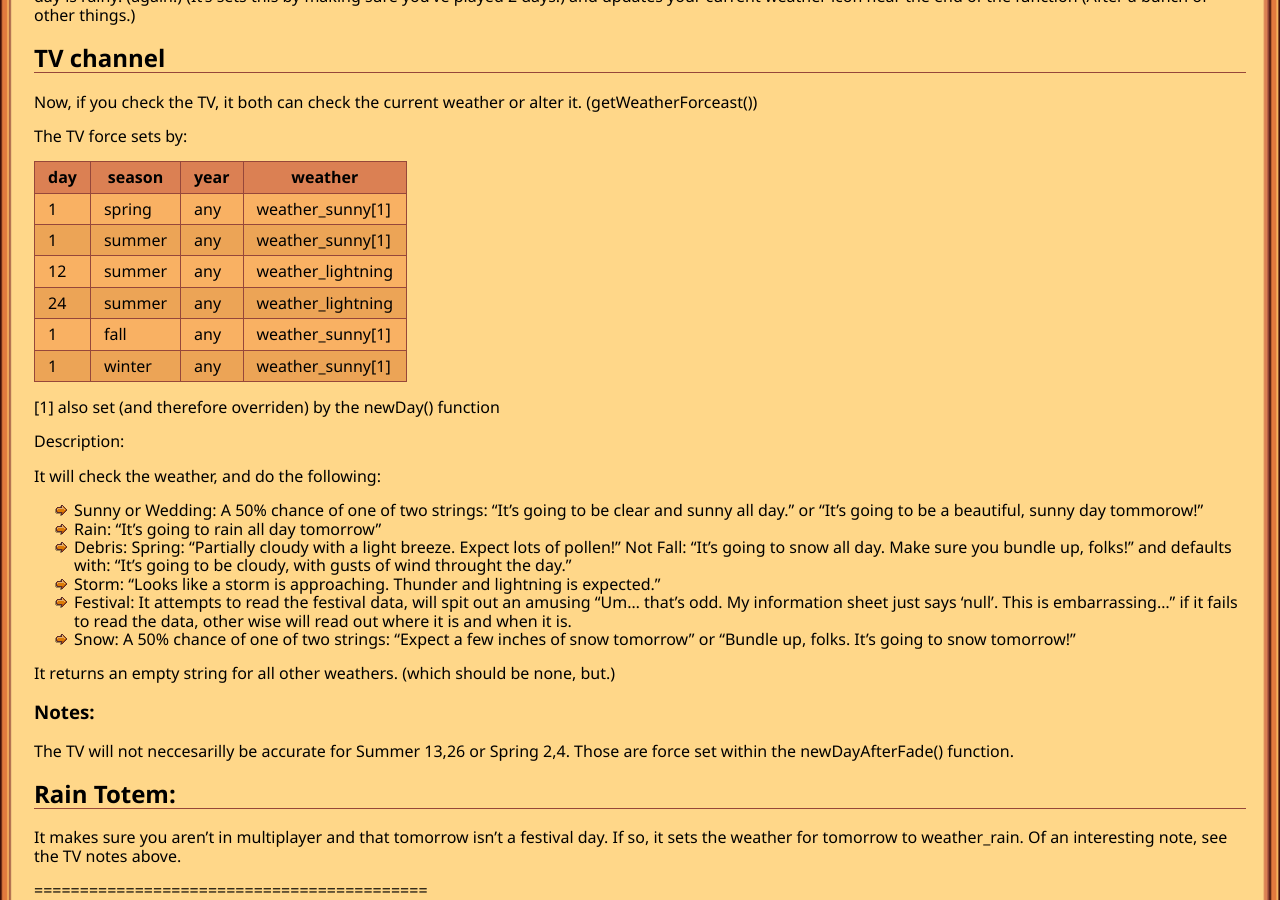
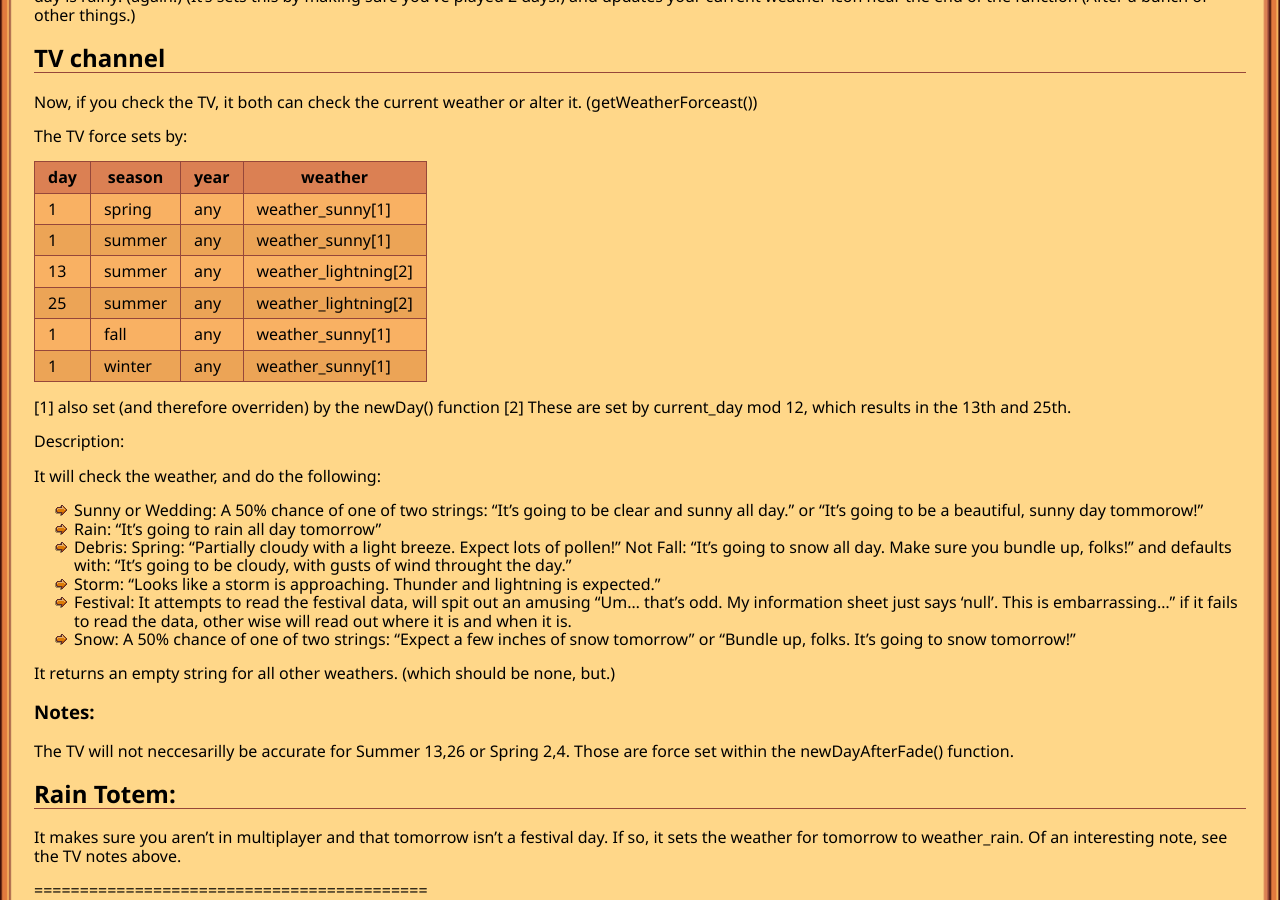
Before and after one commit to Pathoschild/canimod.github.io, a Jekyll site: the page built from guides/weather.md, in a window 1280 px wide and 900 px high, scrolled down 2117 px. Built offline with Jekyll 4.4.1, drawn with Linux system fonts in a browser that asks for light colours; nearby versions of some CDN libraries; some of the changed text lies outside the part shown.

Commit message:
Update weather.md (#6)
Fixed the days after investigation.

```diff
--- a/guides/weather.md
+++ b/guides/weather.md
@@ -80,12 +80,13 @@ day | season | year |weather
 ----|--------|-------|-------
 1|spring|any|weather_sunny[1]
 1|summer|any|weather_sunny[1]
-12|summer|any|weather_lightning
-24|summer|any|weather_lightning
+13|summer|any|weather_lightning[2]
+25|summer|any|weather_lightning[2]
 1|fall|any|weather_sunny[1]
 1|winter|any|weather_sunny[1]
 
 [1] also set (and therefore overriden) by the newDay() function
+[2] These are set by current_day mod 12, which results in the 13th and 25th.
 
 Description:
 
@@ -170,9 +171,8 @@ day | season | year |weather|overriden by
 24|spring|any|weather_festival|newday
 1|summer|any|weather_sunny|newday and tv
 11|summer|any|weather_festival|newday
-12|summer|any|weather_lightning|tv
-13|summer|any|weather_lightning|newday
-24|summer|any|weather_lightning|tv
+13|summer|any|weather_lightning|newday and tv
+25|summer|any|weather_lightning|tv
 26|summer|any|weather_lightning|newday
 28|summer|any|weather_festival|newday
 1|fall|any|weather_sunny|newday and tv
```
